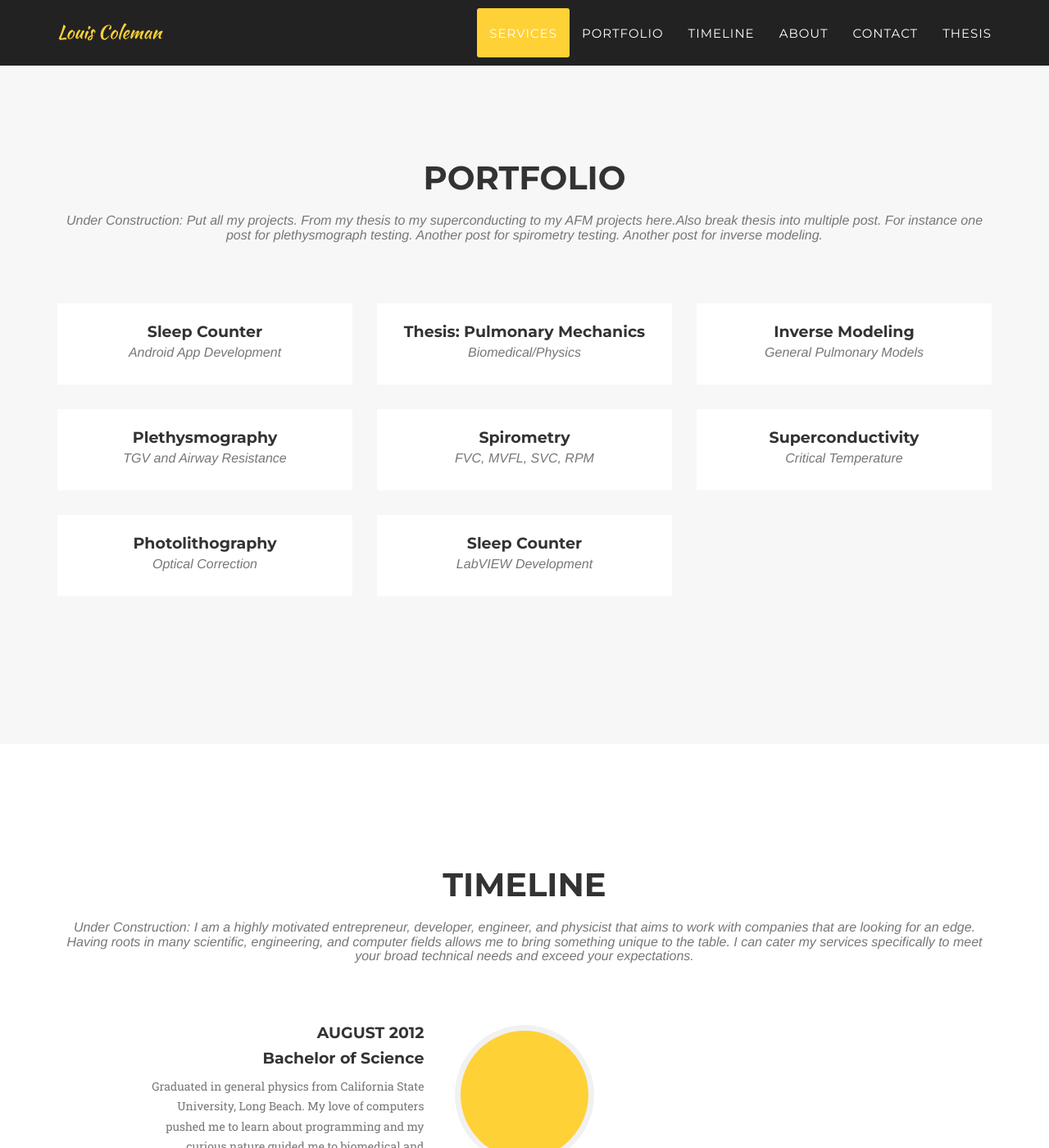
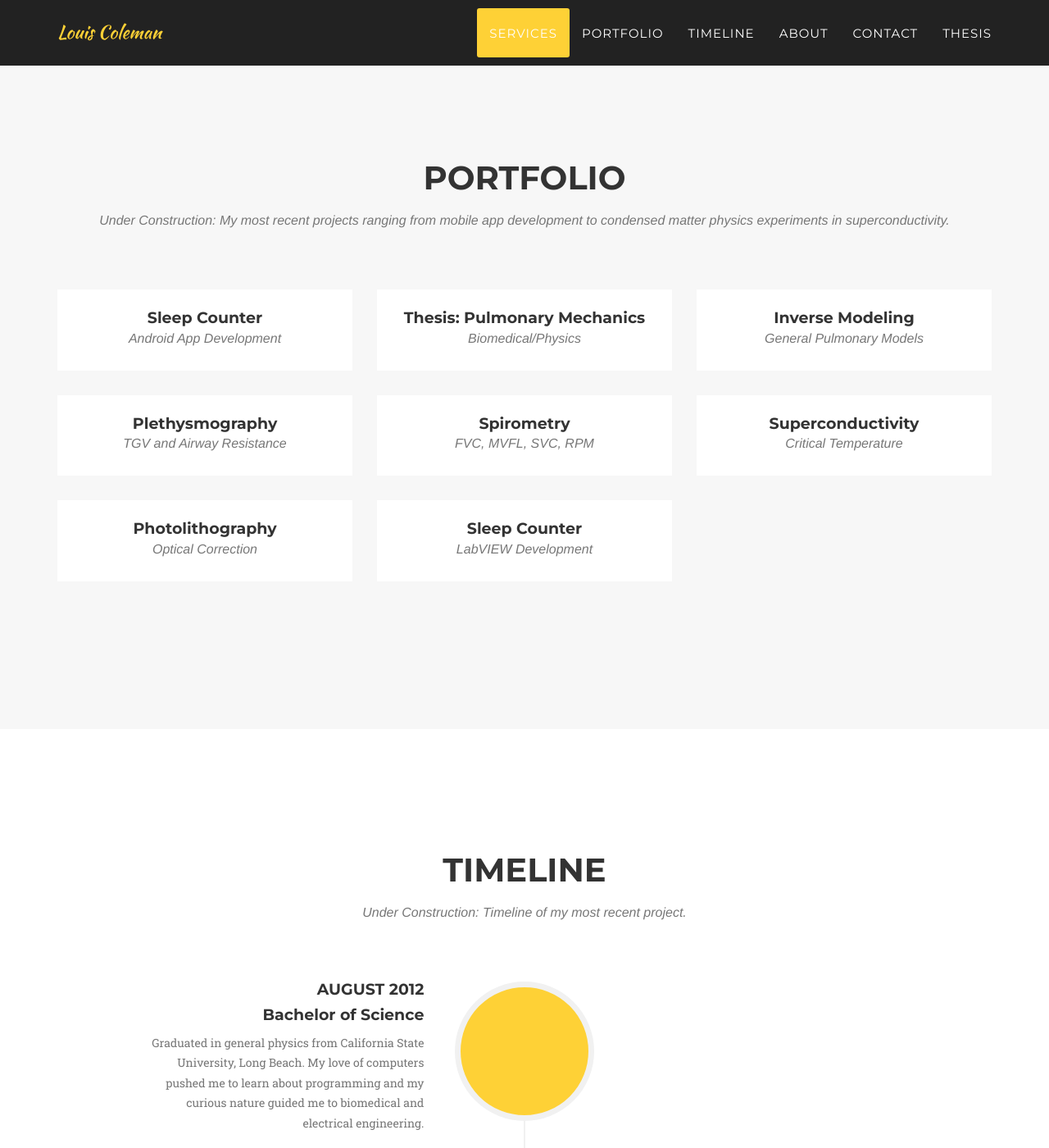
Before and after one commit to LouisDColeman/LouisDColeman.github.io, a Jekyll site: the page built from _posts/2016-01-17-project-2.markdown, in a window 1280 px wide and 1400 px high, scrolled down 1928 px. Shown: the whole window at 82% size. Built offline with Jekyll 4.4.1, drawn with Linux system fonts in a browser that asks for light colours; some web fonts are replaced; some of the changed text lies outside the part shown.

Commit message:
Minor Improvements to make site look more professional

```diff
--- a/_includes/portfolio_grid.html
+++ b/_includes/portfolio_grid.html
@@ -4,7 +4,8 @@
             <div class="row">
                 <div class="col-lg-12 text-center">
                     <h2 class="section-heading">Portfolio</h2>
-                    <h3 class="section-subheading text-muted">Under Construction: Put all my projects. From my thesis to my superconducting to my AFM projects here.Also break thesis into multiple post. For instance one post for plethysmograph testing. Another post for spirometry testing. Another post for inverse modeling.</h3>
+                    <h3 class="section-subheading text-muted">Under Construction: My most recent projects ranging from mobile app development to condensed matter physics experiments in superconductivity.</h3>
+<!-- TODO: Put all my projects. From my thesis to my superconducting to my AFM projects here.Also break thesis into multiple post. For instance one post for plethysmograph testing. Another post for spirometry testing. Another post for inverse modeling -->
                 </div>
             </div>
             <div class="row">
--- a/_includes/timeline.html
+++ b/_includes/timeline.html
@@ -4,7 +4,7 @@
             <div class="row">
                 <div class="col-lg-12 text-center">
                     <h2 class="section-heading">Timeline</h2>
-                    <h3 class="section-subheading text-muted">Under Construction: I am a highly motivated entrepreneur, developer, engineer, and physicist that aims to work with companies that are looking for an edge. Having roots in many scientific, engineering, and computer fields allows me to bring something unique to the table. I can cater my services specifically to meet your broad technical needs and exceed your expectations.</h3>
+                    <h3 class="section-subheading text-muted">Under Construction: Timeline of my most recent project.</h3>
                 </div>
             </div>
             <div class="row">
@@ -59,10 +59,10 @@
                             <div class="timeline-panel">
                                 <div class="timeline-heading">
                                     <h4>June 2016</h4>
-                                    <h4 class="subheading">Phase Four: Mobile App Release</h4>
+                                    <h4 class="subheading">Sleep Counter: Mobile/Wearable App Release</h4>
                                 </div>
                                 <div class="timeline-body">
-                                    <p class="text-muted">Project will be released to the public after extensive beta testing!</p>
+                                    <p class="text-muted">Project will be released to the public after extensive beta testing! Get ready!</p>
                                 </div>
                             </div>
                         </li>
--- a/_posts/2016-01-17-project-2.markdown
+++ b/_posts/2016-01-17-project-2.markdown
@@ -10,6 +10,6 @@ alt: image-alt
 project-date: January 2016
 client: CSULB
 category: Master Physics/Biomedical Thesis
-description: <p align="left">My Thesis on the Human Lung&#58; Plethysmography, Spirometry, and Inverse Modeling. This thesis uses spirometric and plethysmograph data to determine characteristics and overall health of the lung. Then I used the data to perform modeling and parameter estimation to discern parameters of the lung that traditionally are obtained through invasive procedures. If you are an authorized contributor please click the button above to enter or download the GitHub repository. For further information visit the github project page <a href="http://louisdcoleman.github.io/Thesis/">Louis Coleman's Thesis</a>.<br><br><b>SKILLS USED</b><br><br>&#8226; Data Acquisition and Analysis<br>&#8226; Modeling and Simulation<br>&#8226; Research<br>&#8226; Experimentation<br>&#8226; Software Development and Scripting<br>&#8226; Subject Training<br>&#8226; Project Management</p>
+description: <p align="left">My Thesis on the Human Lung&#58; Plethysmography, Spirometry, and Inverse Modeling. This thesis uses spirometric and plethysmograph data to determine characteristics and overall health of the lung. Then I used the data to perform modeling and parameter estimation to discern parameters of the lung that traditionally are obtained through invasive procedures. For further information or if you are an authorized contributor visit the github project page <a href="http://louisdcoleman.github.io/Thesis/">Louis Coleman's Thesis</a>.<br><br><b>SKILLS USED</b><br><br>&#8226; Data Acquisition and Analysis<br>&#8226; Modeling and Simulation<br>&#8226; Research<br>&#8226; Experimentation<br>&#8226; Software Development and Scripting<br>&#8226; Subject Training<br>&#8226; Project Management</p>
 
 ---
```
